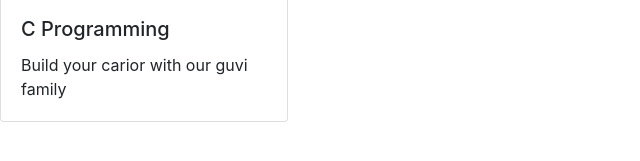
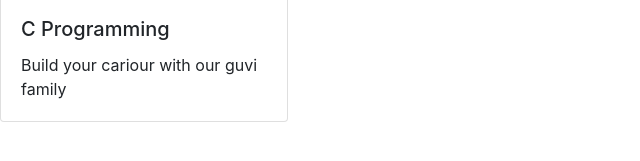
Before and after one commit to vasanthb49/html-practice, a plain HTML site: page index.html in a window 1280 px wide. Shown: the part 219-380 px from the top of the page, 0-640 px from the left. Drawn offline with nearby package versions, Linux system fonts and the light colour scheme.

Commit message:
Update index.html

```diff
--- a/index.html
+++ b/index.html
@@ -11,7 +11,7 @@
         <img src="https://www.guvi.in/web-build/images/women3.4e20db6b776ff35ab2fa90c5e0e72447.webp" class="card-img-top" alt="...">
         <div class="card-body">
           <h5 class="card-title">C Programming</h5>
-          <p class="card-text">Build your carior with our guvi family</p>
+          <p class="card-text">Build your cariour with our guvi family</p>
           </div>
       </div>
 </body>
```
